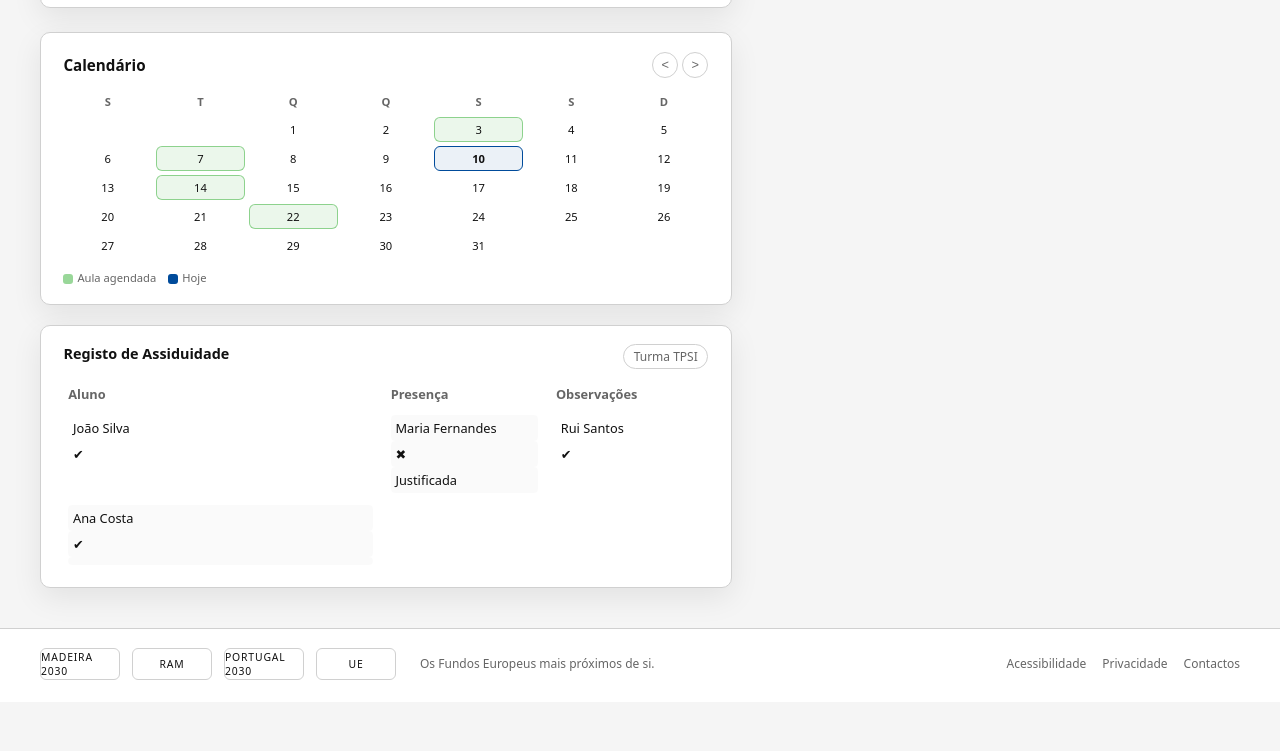
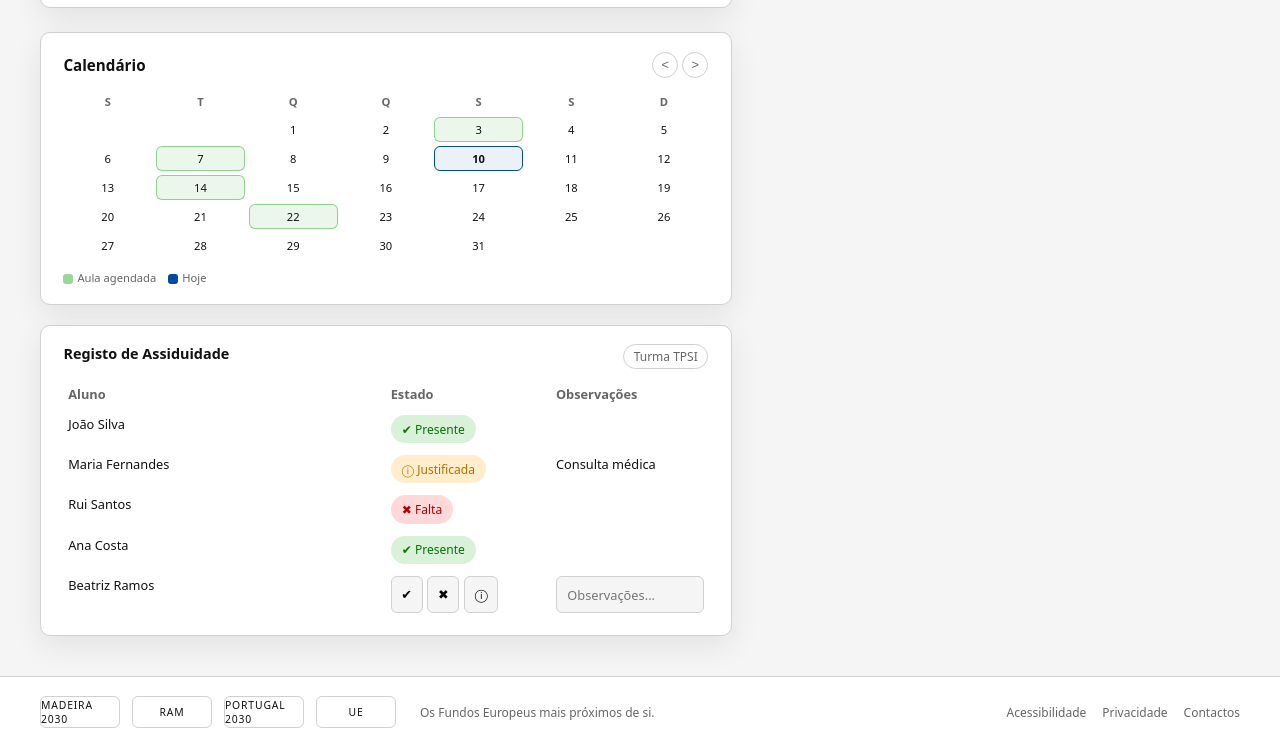
Before and after one commit to alfredouma/Frequencia_Design, a plain HTML site: page Index.html in a window 1280 px wide. Shown: the part 621-1372 px from the top of the page. Before the commit the page ends 1323 px from the top, so only its background shows below. Drawn offline with Linux system fonts and the light colour scheme.

Commit message:
frequencia

```diff
--- a/Index.html
+++ b/Index.html
@@ -516,6 +516,64 @@
             background: rgba(0,0,0,0.02);
         }
 
+
+
+            /* ---- ASSIDUIDADE PROFISSIONAL ---- */
+
+            .estado-tag {
+                padding: .35rem .7rem;
+                border-radius: 999px;
+                font-size: .75rem;
+                display: inline-block;
+            }
+
+            .ok {
+                background: rgba(0,155,0,0.15);
+                color: rgb(0,120,0);
+            }
+
+            .falta {
+                background: rgba(255,0,0,0.15);
+                color: rgb(180,0,0);
+            }
+
+            .just {
+                background: rgba(255,165,0,0.2);
+                color: rgb(180,110,0);
+            }
+
+            .estado-opcoes {
+                display: flex;
+                gap: .3rem;
+            }
+
+            .estado-btn {
+                padding: .35rem .6rem;
+                border-radius: 6px;
+                border: 1px solid var(--border);
+                background: var(--bg);
+                cursor: pointer;
+                font-size: .8rem;
+                transition: .2s;
+            }
+
+            .estado-btn:hover {
+                background: var(--accent-soft);
+                color: var(--accent);
+            }
+
+            .obs-input {
+                width: 100%;
+                padding: .45rem .6rem;
+                border-radius: 6px;
+                border: 1px solid var(--border);
+                background: var(--bg);
+                color: var(--text);
+            }
+
+
+
+
         /* ------------------ FOOTER ------------------ */
 
         footer {
@@ -799,33 +857,43 @@
         <strong>Registo de Assiduidade</strong>
         <span class="badge">Turma TPSI</span>
     </div>
+
         <div class="assid-table">
             <div class="head">Aluno</div>
-                        <div class="head">Presença</div>
+            <div class="head">Estado</div>
             <div class="head">Observações</div>
 
-                        <div class="row">
+            <!-- João -->
             <div>João Silva</div>
-                            <div>✔</div>
+            <div><span class="estado-tag ok">✔ Presente</span></div>
             <div></div>
+
+            <!-- Maria -->
+            <div>Maria Fernandes</div>
+            <div><span class="estado-tag just">ⓘ Justificada</span></div>
+            <div>Consulta médica</div>
+
+            <!-- Rui -->
+            <div>Rui Santos</div>
+            <div><span class="estado-tag falta">✖ Falta</span></div>
+            <div></div>
+
+            <!-- Ana -->
+            <div>Ana Costa</div>
+            <div><span class="estado-tag ok">✔ Presente</span></div>
+            <div></div>
+
+            <!-- Beatriz (exemplo editável) -->
+            <div>Beatriz Ramos</div>
+            <div class="estado-opcoes">
+                <button class="estado-btn">✔</button>
+                <button class="estado-btn">✖</button>
+                <button class="estado-btn">ⓘ</button>
             </div>
-                        <div class="row">
-                            <div>Maria Fernandes</div>
-                            <div>✖</div>
-                            <div>Justificada</div>
-                        </div>
-                        <div class="row">
-                            <div>Rui Santos</div>
-                            <div>✔</div>
-                            <div></div>
-                        </div>
-                        <div class="row">
-                            <div>Ana Costa</div>
-                            <div>✔</div>
-                            <div></div>
-                        </div>
+            <div><input class="obs-input" type="text" placeholder="Observações..." /></div>
         </div>
     </section>
+
 
             </aside>
         </div>
```
Lines whose indentation alone changed are shown as unchanged.
